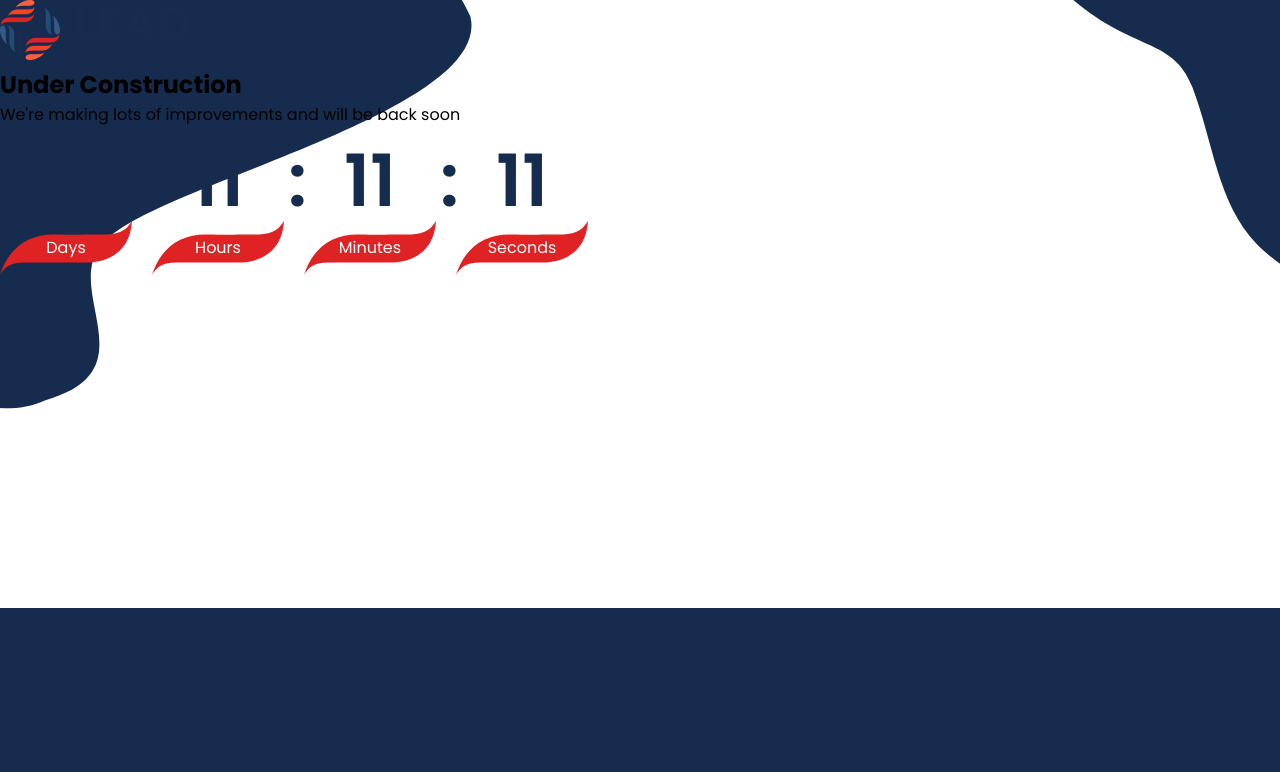
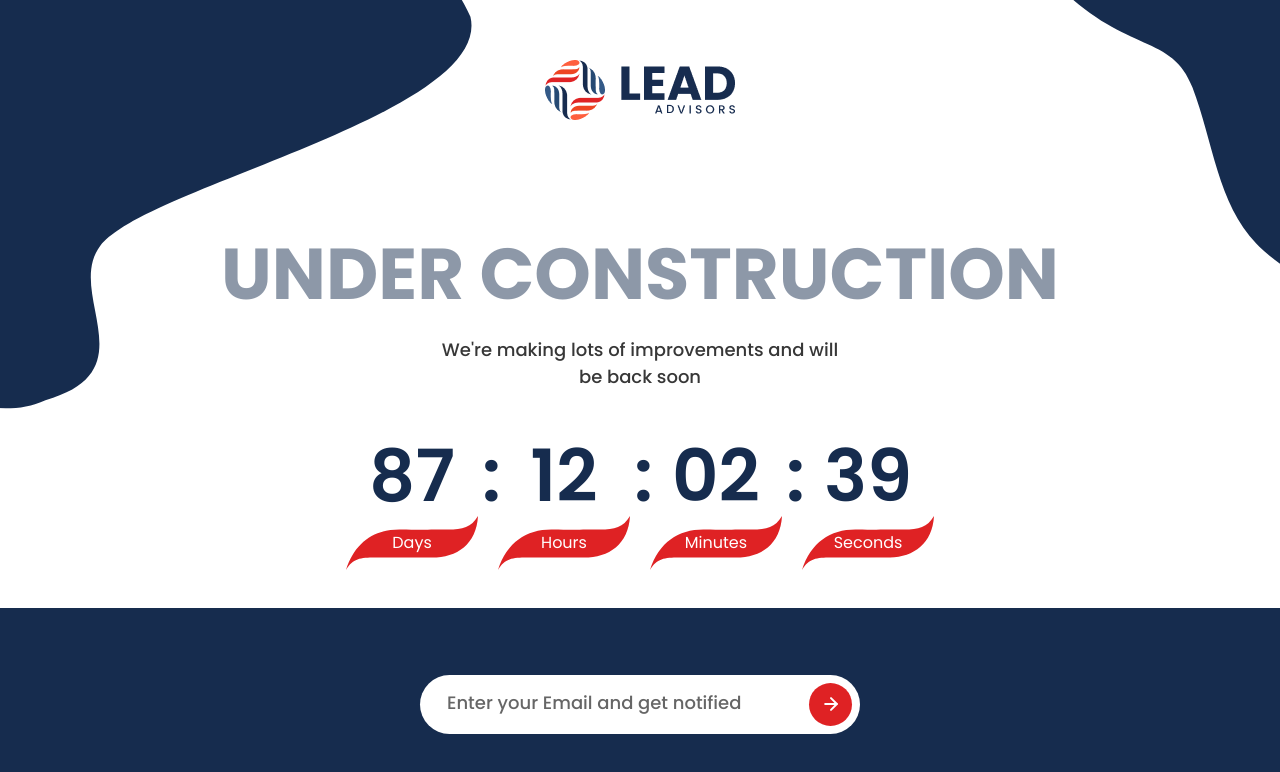
Before and after one commit to dmitry-shul/EA-Test-Front-End, a React (Vite) app: page / in a window 1280 px wide. Shown: the top 772 px of the page. Built offline with nearby package versions, Linux system fonts and the light colour scheme.

Commit message:
add timer

```diff
--- /dev/null
+++ b/src/components/Button/Button.jsx
@@ -0,0 +1,16 @@
+import React from 'react'
+import styles from "./Button.module.css"
+import ArrowRightSVG from "./../SVG/ArrowRightSVG"
+
+const Button = () => {
+  return (
+    <div className={styles.button}>
+      <a href="https://egorovagency.com/" target="_blank">
+        <span>Go to the event</span>
+        <ArrowRightSVG />
+      </a>
+    </div>
+  )
+}
+
+export default Button
--- /dev/null
+++ b/src/components/Button/Button.module.css
@@ -0,0 +1,26 @@
+.button {
+  width: 240px;
+  height: 60px;
+  background: #1D4169;
+  border-radius: 40px;
+  cursor: pointer;
+}
+
+.button:hover {
+  opacity: 0.9;
+}
+
+.button a {
+  width: 100%;
+  height: 100%;
+  color: #fff;
+  display: flex;
+  align-items: center;
+  justify-content: center;
+}
+
+.button a span {
+  width: 168px;
+  font-size: 18px;
+  font-family: "Poppins", sans-serif;
+}
--- /dev/null
+++ b/src/components/Footer/Footer.jsx
@@ -0,0 +1,18 @@
+import React from 'react'
+import styles from "./Footer.module.css"
+import ArrowRightSVG from "./../SVG/ArrowRightSVG"
+
+const Footer = () => {
+  return (
+    <div className={styles.footer}>
+      <form className={styles.form}>
+        <input placeholder='Enter your Email and get notified' className={styles.inputEmail} type="email" />
+        <button className={styles.btn}>
+          <ArrowRightSVG />
+        </button>
+      </form>
+    </div>
+  )
+}
+
+export default Footer
--- /dev/null
+++ b/src/components/Footer/Footer.module.css
@@ -0,0 +1,55 @@
+.footer {
+  position: fixed;
+  bottom: 0;
+  width: 100%;
+  height: 192px;
+  background: #162C4E;
+  z-index: 9;
+  display: flex;
+  align-items: center;
+  justify-content: center;
+}
+
+.form {
+  width: 440px;
+  height: 59px;
+  display: flex;
+  background: #fff;
+  position: relative;
+  align-items: center;
+  border-radius: 40px;
+}
+
+.inputEmail {
+  width: calc(100% - 59px);
+  height: 100%;
+  outline: none;
+  border: none;
+  background: none;
+  border-radius: 40px 0 0 40px;
+  padding: 0 0 0 27px;
+}
+
+.inputEmail::placeholder {
+  font-size: 18px;
+  font-weight: 500;
+  color: hsla(0, 0%, 0%, 0.60);
+  font-family: "Poppins", sans-serif;
+}
+
+.btn {
+  display: flex;
+  align-items: center;
+  justify-content: center;
+  width: 43px;
+  height: 43px;
+  border-radius: 50px;
+  background: #DF2224;
+  position: absolute;
+  right: 8px;
+  cursor: pointer;
+}
+
+.btn:hover {
+  opacity: 0.9;
+}
--- /dev/null
+++ b/src/components/SVG/ArrowRightSVG.jsx
@@ -0,0 +1,12 @@
+import React from 'react'
+
+const ArrowRightSVG = () => {
+  return (
+    <svg width="20" height="20" viewBox="0 0 20 20" fill="none" xmlns="http://www.w3.org/2000/svg">
+      <path d="M4.16669 10H15.8334" stroke="white" strokeWidth="2" strokeLinecap="round" strokeLinejoin="round"/>
+      <path d="M10 4.16666L15.8333 9.99999L10 15.8333" stroke="white" strokeWidth="2" strokeLinecap="round" strokeLinejoin="round"/>
+    </svg>
+  )
+}
+
+export default ArrowRightSVG
--- a/src/components/Timer/Timer.jsx
+++ b/src/components/Timer/Timer.jsx
@@ -1,26 +1,42 @@
 import styles from "./Timer.module.css"
 import WaveSign from './../WaveSign/WaveSign.jsx'
+import { useEffect, useState } from "react";
 
 const signsName = ["Days", "Hours", "Minutes", "Seconds"]
 
-const Timer = ({date}) => {
+const Timer = ({date}, props) => {
+  const [currentData, setCurrentData] = useState([]);
 
-  const aaa = () => {
-    const targetDate = Date.parse(`${date.split(".").reverse().join(".")} 00:00:00`);
-    const dateNow = new Date().getTime()
-    console.log(targetDate - dateNow)
-    const a = new Date(targetDate - dateNow)
-    console.log(a)
+  useEffect(() => {
+    let timer = setInterval(() => {
+      countCurrentData()
+    }, 1000)
+    if(currentData == [0, 0, 0, 0]) {
+      clearInterval(timer);
+    }
+  }, []);
+
+  const countCurrentData = () => {
+    const [year, month, day] = date.split(".").reverse()
+    const targetDate = new Date(year, month.replace(/^0+/, '')-1, day, 0);
+    const currentTime = targetDate.getTime()
+    const currentDate = Date.now();
+    const sec = (currentTime - currentDate) / 1000;
+    const min = sec / 60;
+    const hour = min / 60;
+    let res = [Math.floor(hour / 24), Math.floor(hour % 24), Math.floor(min % 60), Math.floor(sec % 60)]
+    res = res.map((item, i) => item<10 && i!==0 ? `0${item}` : item)
+    setCurrentData(res)
   }
 
-  aaa()
+
 
   return (
-    <div className={styles.timer}>
+    <div {...props} className={styles.timer}>
       {
-        signsName.map(sign =>
+        signsName.map((sign, i) =>
           <div className={styles.sign} key={sign}>
-            <div className={styles.time}>11</div>
+            <div className={styles.time}>{currentData[i]}</div>
             <WaveSign text={sign} />
           </div>
         )
--- a/src/components/Timer/Timer.module.css
+++ b/src/components/Timer/Timer.module.css
@@ -21,6 +21,7 @@
 }
 
 .time {
+  height: 100%;
   color: #162C4E;
   font-size: 72px;
   font-weight: 600;
--- a/src/pages/MainPage/MainPage.jsx
+++ b/src/pages/MainPage/MainPage.jsx
@@ -1,3 +1,5 @@
+import Button from "../../components/Button/Button"
+import Footer from "../../components/Footer/Footer"
 import MainPageBackground from "../../components/MainPageBackground/MainPageBackground"
 import Timer from "../../components/Timer/Timer"
 import styles from "./MainPage.module.css"
@@ -7,17 +9,21 @@ const MainPage = () => {
     <>
       <div className={styles.main}>
         <MainPageBackground />
-        <article>
-          <img src="./assets/images/logo.png" alt="Logo" />
+        <article className={styles.article}>
+          <a className={styles.logo} href="/">
+            <img src="./assets/images/logo.png" alt="Logo" />
+          </a>
           <h1>Under Construction</h1>
-          <p>We're making lots of improvements and will be back soon</p>
+          <p className={styles.text}>We're making lots of improvements and will be back soon</p>
           <Timer date="24.07.2024" />
+          <div className={styles.eventBlock}>
+            <p>Check our event page when you wait:</p>
+            <Button />
+          </div>
         </article>
       </div>
 
-      <div className={styles.footer}>
-        {/*вынести в компонент*/}
-      </div>
+      <Footer />
     </>
   )
 }
--- a/src/pages/MainPage/MainPage.module.css
+++ b/src/pages/MainPage/MainPage.module.css
@@ -1,10 +1,45 @@
 .main {
   width: 100%;
   height: calc(100vh - 192px);
+  display: flex;
+  justify-content: center;
 }
 
-.footer {
-  width: 100%;
-  height: 192px;
-  background: #162C4E;
+.article {
+  display: flex;
+  flex-direction: column;
+  align-items: center;
 }
+
+.logo {
+  margin-top: 60px;
+  margin-bottom: 93px;
+}
+
+.article h1 {
+  font-size: 72px;
+  font-weight: 700;
+  text-transform: uppercase;
+  color: #162c4e7d;
+}
+
+.text {
+  width: 423px;
+  font-size: 18px;
+  font-weight: 500;
+  color: #000000c8;
+  text-align: center;
+  margin-top: 8px;
+  margin-bottom: 32px;
+}
+
+.eventBlock {
+  display: flex;
+  flex-direction: column;
+  align-items: center;
+  margin-top: 72px;
+}
+
+.eventBlock p {
+  margin-bottom: 12px;
+}
```
